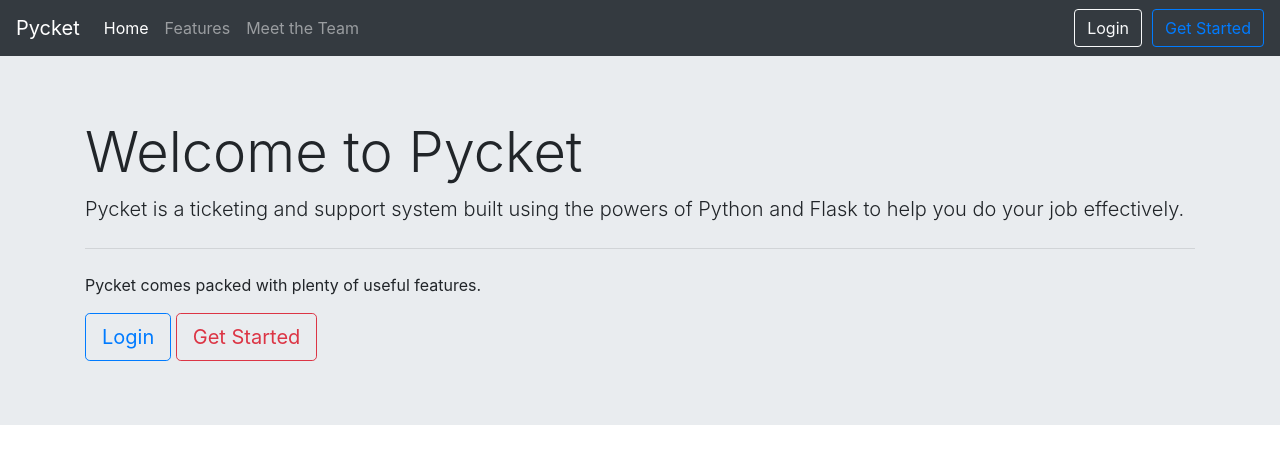
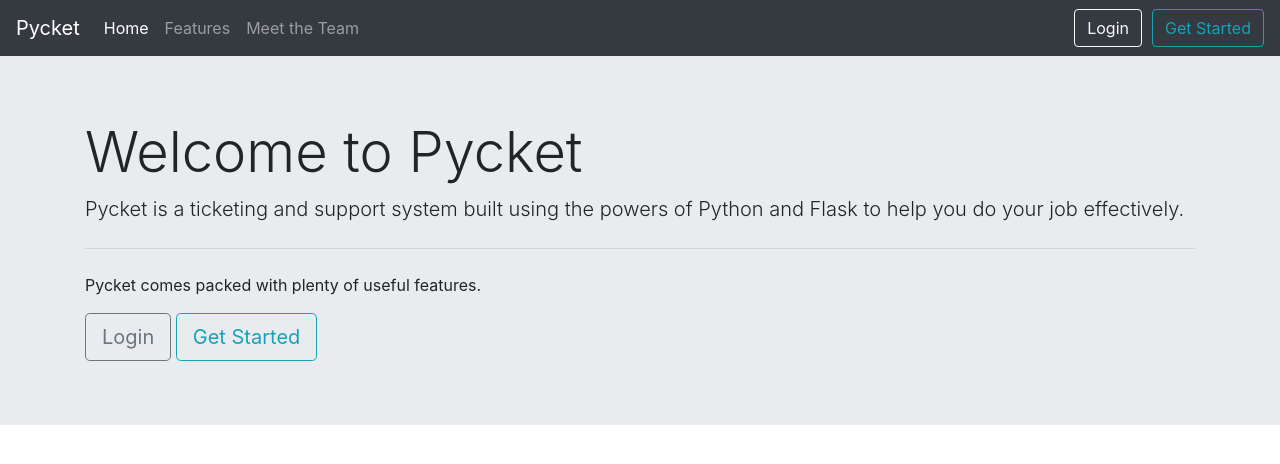
Before and after one commit to AU-CS-499-Spring-2020/Team_TODO, a Flask app: page / in a window 1280 px wide. Shown: the top 464 px of the page. Run offline with Flask 2, Linux system fonts and the light colour scheme; some libraries are stand-ins or nearby versions.

Commit message:
added div for feature info

```diff
--- a/Pycket/templates/index.html
+++ b/Pycket/templates/index.html
@@ -20,7 +20,7 @@
               </div>
               <div class="navbar-nav ml-auto">
                 <a class="btn btn-outline-light" id="nav-login" href="#">Login</a>
-                <a class="btn btn-outline-primary" id="signup" href="#">Get Started</a>
+                <a class="btn btn-outline-info" id="signup" href="#">Get Started</a>
               </div>
             </div>
         </nav>
@@ -31,13 +31,13 @@
             <p class="lead">Pycket is a ticketing and support system built using the powers of Python and Flask to help you do your job effectively.</p>
             <hr class="my-4">
             <p>Pycket comes packed with plenty of useful features.</p>
-            <a class="btn btn-outline-primary btn-lg" href="#">Login</a>
-            <a class="btn btn-outline-danger btn-lg" href="#">Get Started</a>
+            <a class="btn btn-outline-secondary btn-lg" href="#">Login</a>
+            <a class="btn btn-outline-info btn-lg" href="#">Get Started</a>
           </div>
         </div>
         </div>
 
-        <div >
+        <div id="feature">
 
         </div>
 
```
